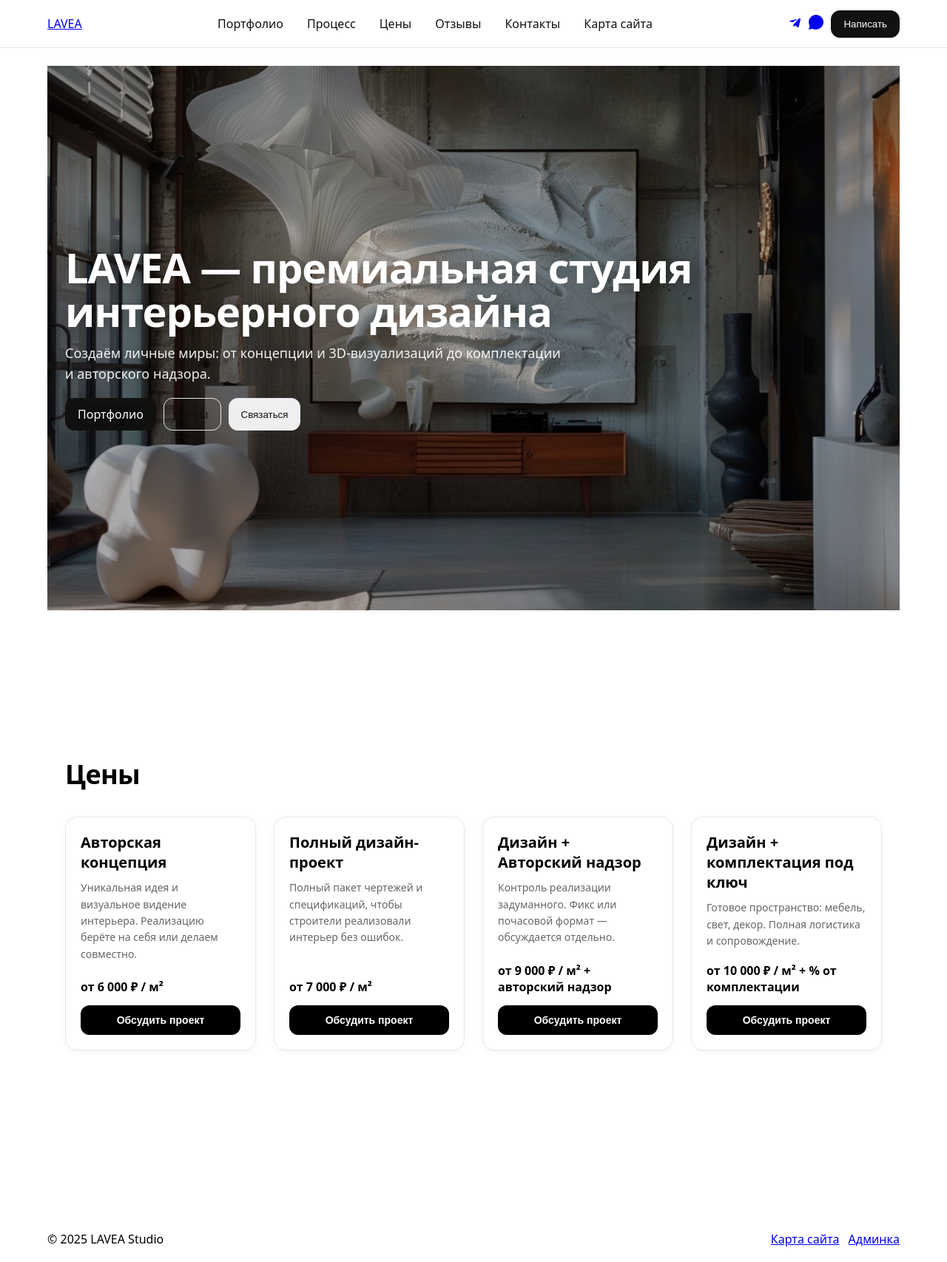
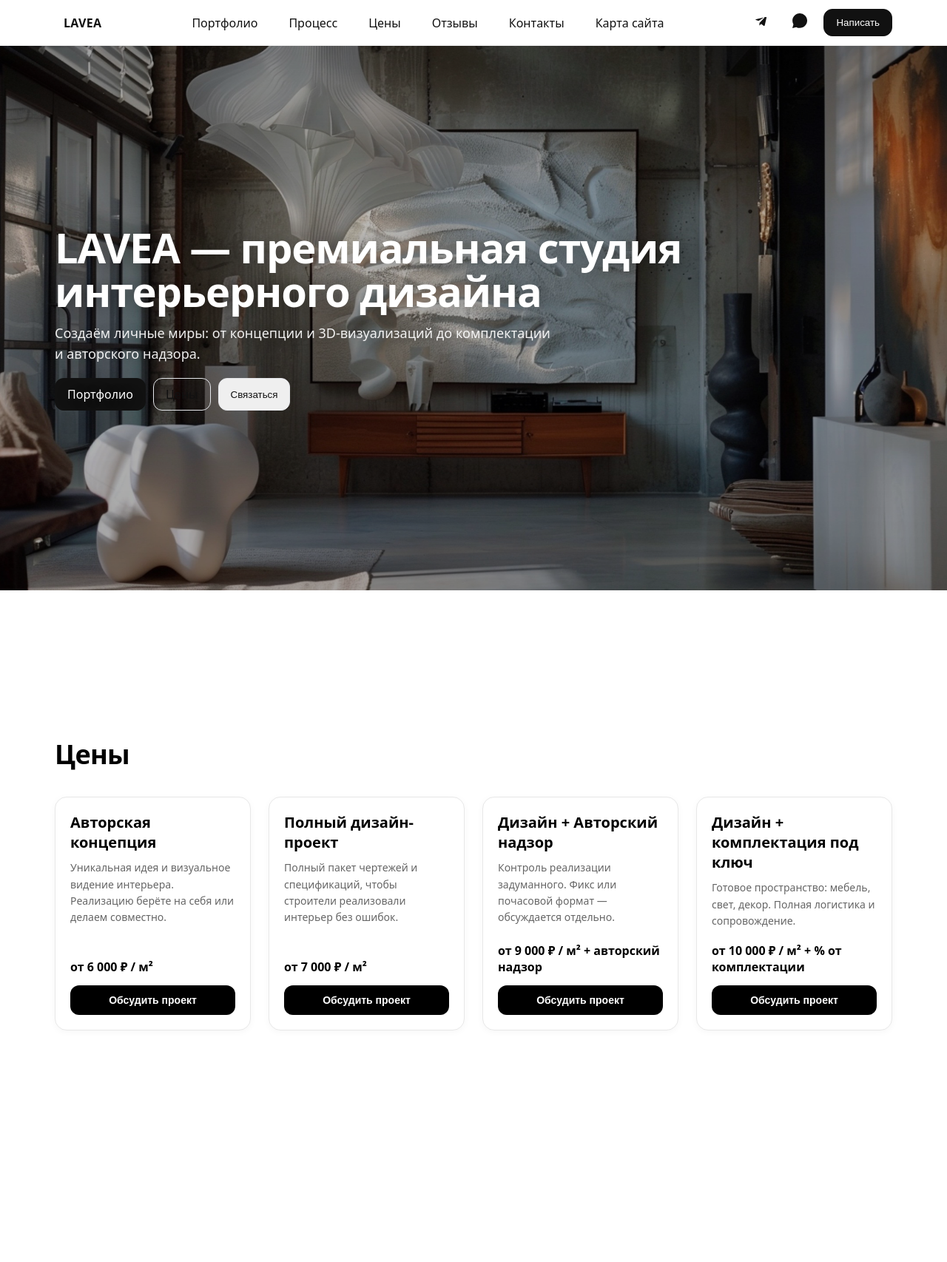
Before and after one commit to ankakisis-cloud/lavea-site, a Next.js app: page / in a window 1280 px wide. Shown: the whole page at 74% size. After the commit the page ends 1593 px from the top, so only its background shows below. Built offline with nearby package versions, Linux system fonts and the light colour scheme.

Commit message:
Update layout.js

```diff
--- a/app/layout.js
+++ b/app/layout.js
@@ -1,50 +1,82 @@
-import "./../styles/globals.css"
-import Link from "next/link"
-import HeaderClient from "./HeaderClient" // 👈 клиенточная шапка
-import ContactModal from "../components/Modal"
+import "../styles/globals.css";
+import Link from "next/link";
+import HeaderClient from "./HeaderClient";
+import ContactModal from "../components/Modal";
 
 export const metadata = {
   title: "LAVEA — студия интерьерного дизайна",
-  description: "Премиальный дизайн интерьеров",
-}
+  description: "Премиальный дизайн интерьеров.",
+};
 
 export default function RootLayout({ children }) {
   return (
     <html lang="ru">
       <body>
+        {/* ШАПКА САЙТА: закреплена сверху и всегда над контентом */}
         <header className="header">
-          <div className="container" style={{display:'flex',alignItems:'center',justifyContent:'space-between',height:64}}>
+          <div className="header__container">
+            <nav className="header__nav">
               <Link href="/" className="logo">LAVEA</Link>
-            <nav style={{display:'flex',gap:8}}>
+
+              <div className="menu">
                 <Link href="/portfolio">Портфолио</Link>
                 <Link href="/process">Процесс</Link>
                 <Link href="/#pricing">Цены</Link>
                 <Link href="/reviews">Отзывы</Link>
                 <Link href="/contacts">Контакты</Link>
                 <Link href="/sitemap">Карта сайта</Link>
+              </div>
+
+              {/* Кнопка “Написать” и соцсети — как у тебя */}
+              <HeaderClient />
             </nav>
-
-            {/* Кнопка и соцсети перенесены в клиенточный компонент */}
-            <HeaderClient />
           </div>
         </header>
 
-        <main className="container">{children}</main>
+        {/* Контент страниц */}
+        <main>{children}</main>
 
-        <footer>
-          <div className="container" style={{display:'flex',justifyContent:'space-between',alignItems:'center',gap:16,padding:'20px 24px'}}>
-            <div>© {new Date().getFullYear()} LAVEA Studio</div>
-            <div style={{display:'flex',gap:12,alignItems:'center'}}>
-              <Link href="/sitemap">Карта сайта</Link>
-              <Link href="/admin">Админка</Link>
-            </div>
-          </div>
-        </footer>
-
-        {/* Плавающая кнопка и модалка делают клиенточный код внутри себя */}
+        {/* Модалка контактов, если используешь */}
         <ContactModal />
 
+        {/* Стили шапки — ГЛОБАЛЬНЫЕ */}
+        <style jsx global>{`
+          .header {
+            position: sticky;
+            top: 0;
+            z-index: 1000; /* выше любых секций/героев */
+            background: rgba(255, 255, 255, 0.78);
+            -webkit-backdrop-filter: blur(10px);
+            backdrop-filter: blur(10px);
+            border-bottom: 1px solid rgba(0, 0, 0, 0.06);
+          }
+          .header__container {
+            max-width: 1180px;
+            margin: 0 auto;
+            padding: 10px 24px;
+          }
+          .header__nav {
+            display: flex;
+            align-items: center;
+            justify-content: space-between;
+            gap: 16px;
+          }
+          .logo {
+            font-weight: 800;
+            letter-spacing: 0.02em;
+          }
+          .menu {
+            display: flex;
+            align-items: center;
+            gap: 18px;
+            flex-wrap: wrap;
+          }
+          @media (max-width: 640px) {
+            .header__container { padding: 8px 16px; }
+            .menu { gap: 12px; }
+          }
+        `}</style>
       </body>
     </html>
-  )
+  );
 }
```
Lines whose indentation alone changed are shown as unchanged.
